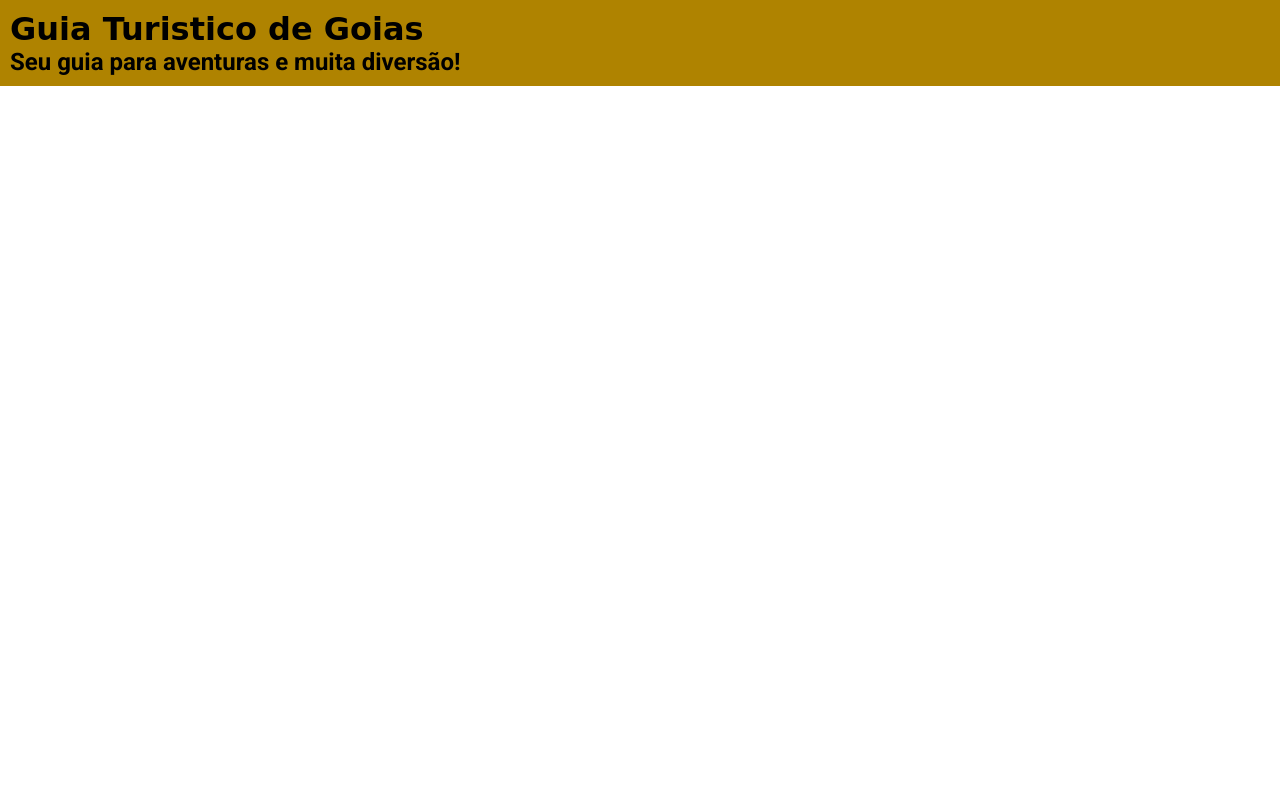
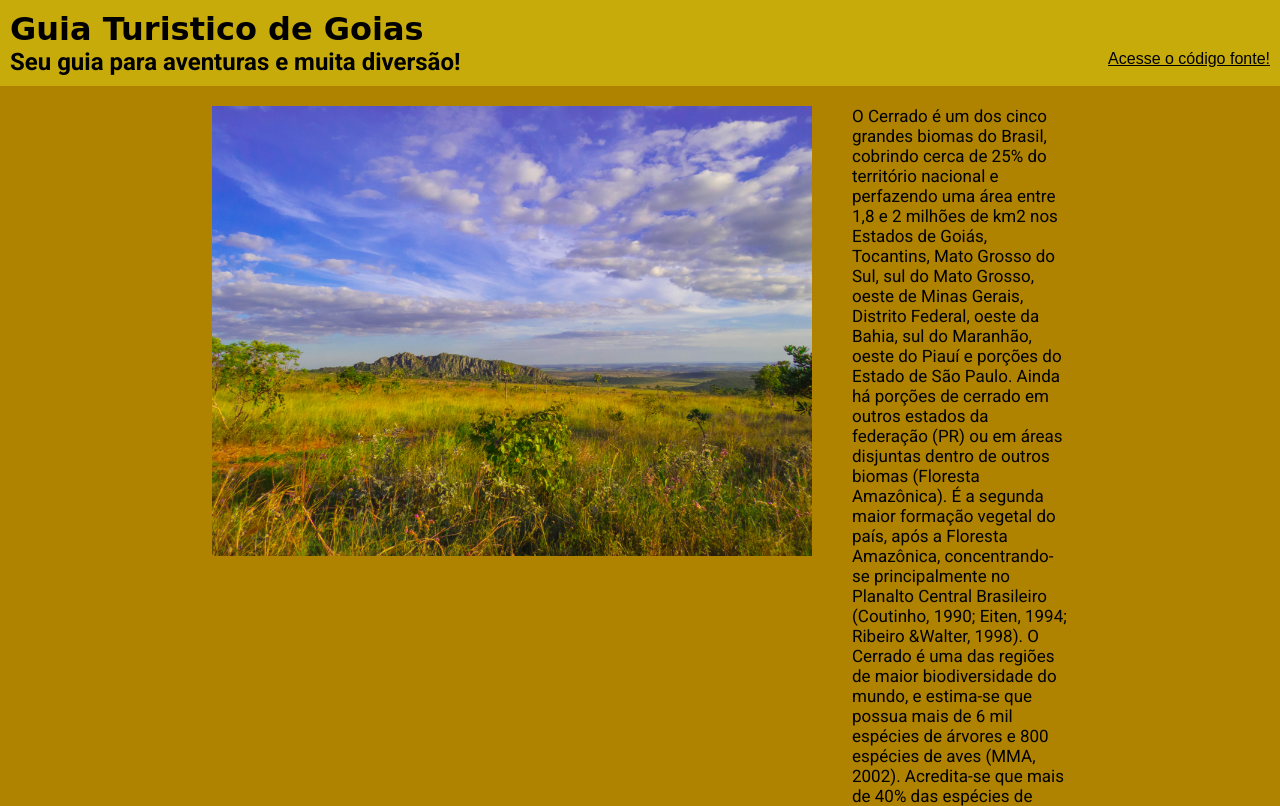
Before and after one commit to luizcarlosjj/Guia-Turistico, a plain HTML site: page index.html in a window 1280 px wide. Shown: the top 806 px of the page. Drawn offline with Linux system fonts and the light colour scheme; a web font is replaced by a local one.

Commit message:
big upgrade

```diff
--- a/index.html
+++ b/index.html
@@ -12,6 +12,13 @@
     <header>
         <h1>Guia Turistico de Goias</h1>
         <h2>Seu guia para aventuras e muita diversão!</h2>
+        <a id="linknav" target="_blank" href="https://github.com/luizcarlosjj/aps-web">Acesse o código fonte!</a>
     </header>
+    <main id="container">
+        <div id="div1"> <img src="image/cerrado.jpg" alt="" width="600px"></div>
+        <div id="div2"> <p>O Cerrado é um dos cinco grandes biomas do Brasil, cobrindo cerca de 25% do território nacional e perfazendo uma área entre 1,8 e 2 milhões de km2 nos Estados de Goiás, Tocantins, Mato Grosso do Sul, sul do Mato Grosso, oeste de Minas Gerais, Distrito Federal, oeste da Bahia, sul do Maranhão, oeste do Piauí e porções do Estado de São Paulo. Ainda há porções de cerrado em outros estados da federação (PR) ou em áreas disjuntas dentro de outros biomas (Floresta Amazônica). É a segunda maior formação vegetal do país, após a Floresta Amazônica, concentrando-se principalmente no Planalto Central Brasileiro (Coutinho, 1990; Eiten, 1994; Ribeiro &Walter, 1998).
+
+            O Cerrado é uma das regiões de maior biodiversidade do mundo, e estima-se que possua mais de 6 mil espécies de árvores e 800 espécies de aves (MMA, 2002). Acredita-se que mais de 40% das espécies de plantas lenhosas e 50% das abelhas sejam endêmicas. Ao lado da Mata Atlântica, é considerado um dos hotspots mundiais, ou seja, um dos biomas mais ricos e ameaçados do mundo (MMA, 2002).</p> </div>
+    </main>
 </body>
 </html>
--- a/styles/style.css
+++ b/styles/style.css
@@ -14,8 +14,48 @@ h2 , p {
     font-family: 'Roboto', sans-serif;
 }
 
+body {
+    background-color: #AF8300;
+}
+
 header {
-    background-color: #AF8300;
-    width: 100vw;
+    background-color:   #C7AB0A;
+    width: 98.7vw;
     padding: 10px;
 }
+
+#linknav {
+    position: absolute;
+    right: 0%;
+    top: 5%;
+    padding: 10px;
+    color: black;
+    font-family: sans-serif;
+
+}
+#fotop {
+    padding: 20px;
+}
+
+#container{
+    display: flex;
+    width: 70%;
+    margin: 0 auto;
+}
+
+#div1  {
+    padding: 20px;
+    margin: 0 auto;
+    width: 600px;
+}
+
+#div2 {
+    padding: 20px;
+    margin: 0 auto;
+    width: 600px;
+    height: 600px;
+}
+
+#div2 > p {
+    font-size: 17px;
+}
```
Also changed, not shown: image/cerrado.jpg (added).
